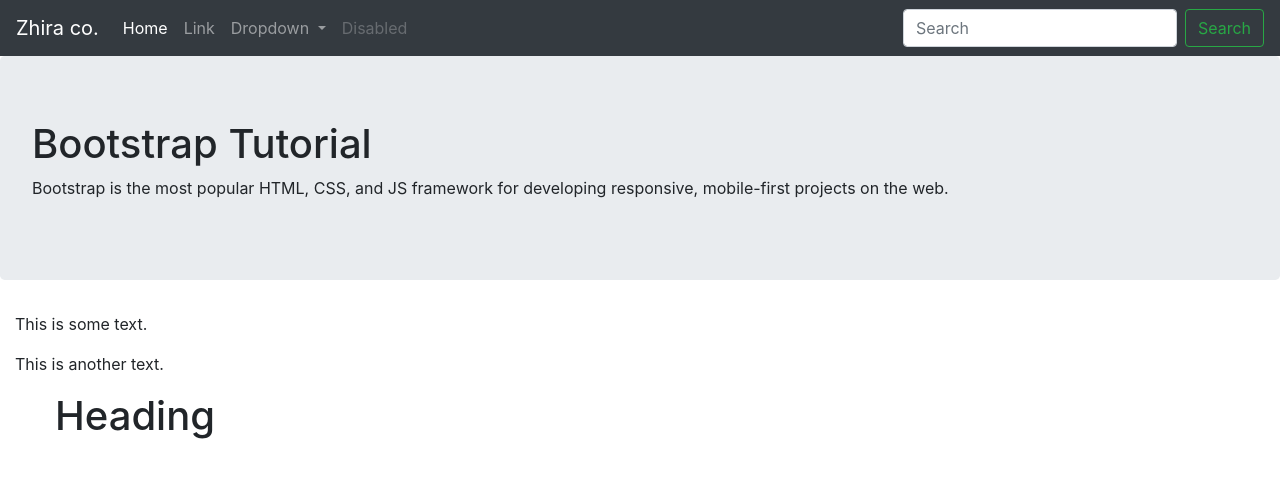
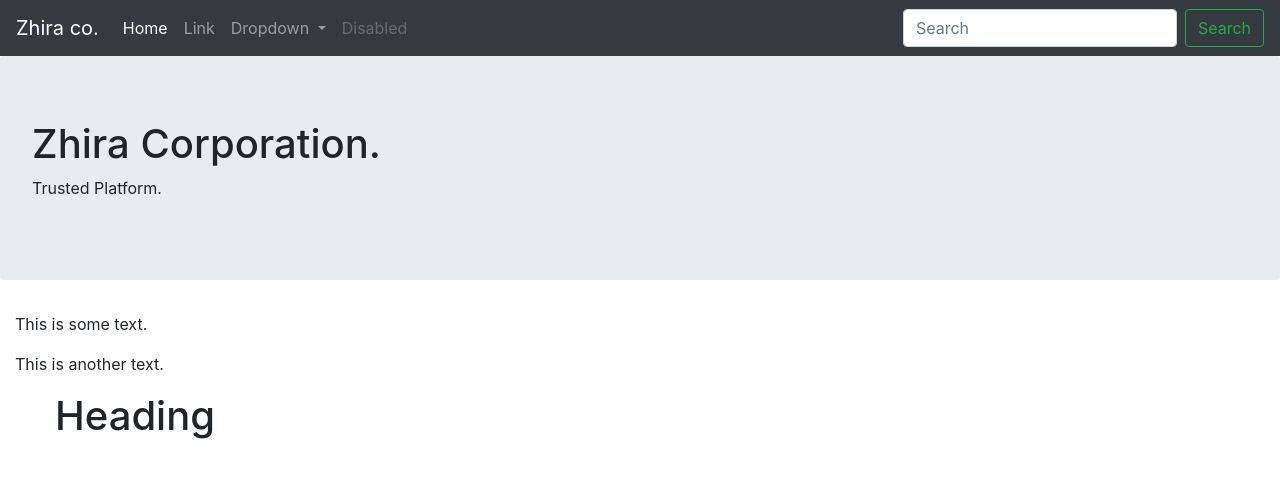
Before and after one commit to Mamad-cloud/Mamad-cloud.github.io, a plain HTML site: page index.html in a window 1280 px wide. Drawn offline with nearby package versions, Linux system fonts and the light colour scheme.

Commit message:
test-commit

```diff
--- a/index.html
+++ b/index.html
@@ -54,9 +54,10 @@
 			  </div>
 			</nav>
 			<div class="jumbotron">
-    			<h1>Bootstrap Tutorial</h1>
-    			<p>Bootstrap is the most popular HTML, CSS, and JS framework for developing
-   					 responsive, mobile-first projects on the web.</p>
+    			<h1>Zhira Corporation.</h1>
+    			<p>
+    				Trusted Platform.
+				</p>
  			</div>
 	<div class="container-fluid" >
 
```
